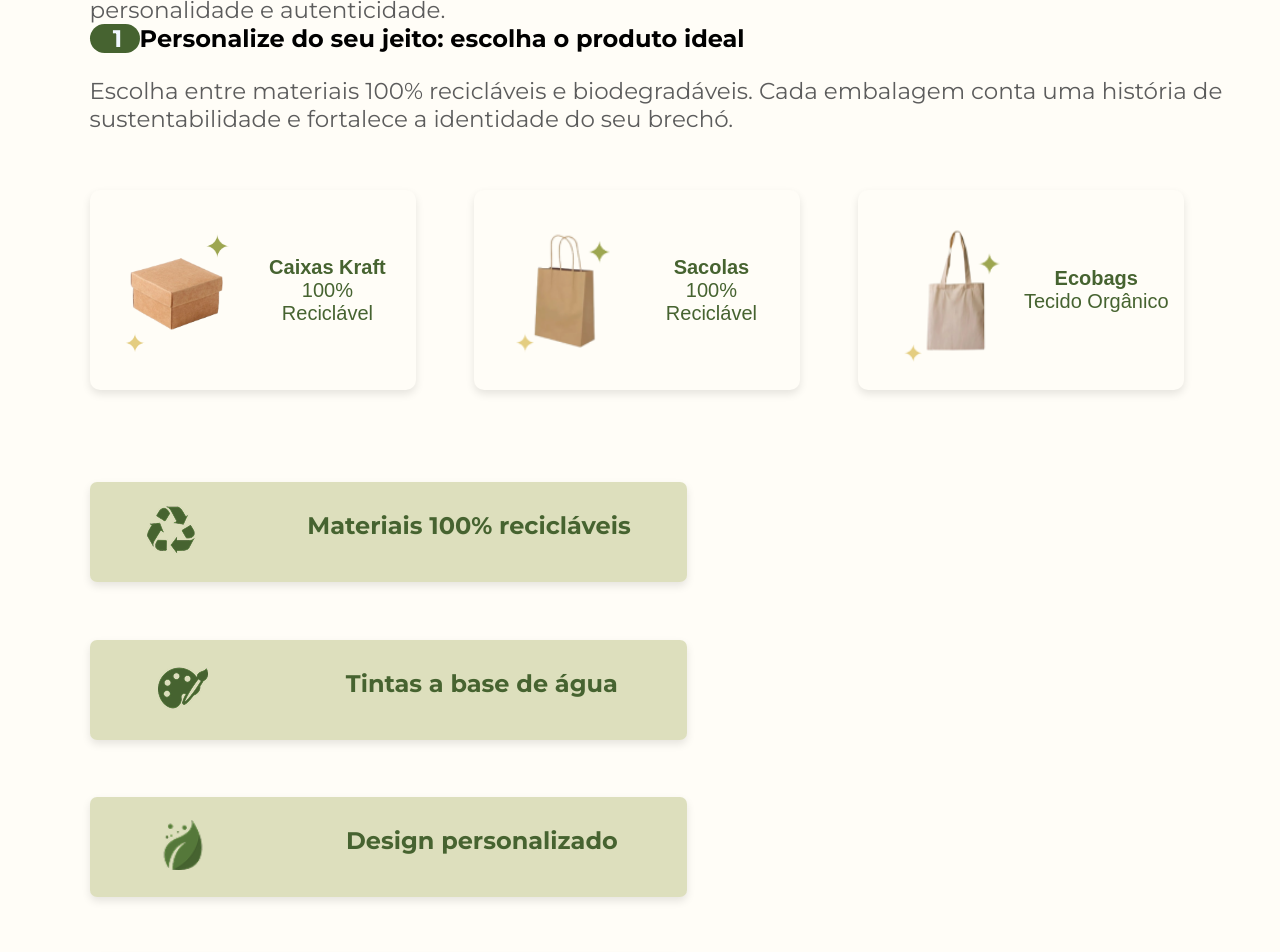
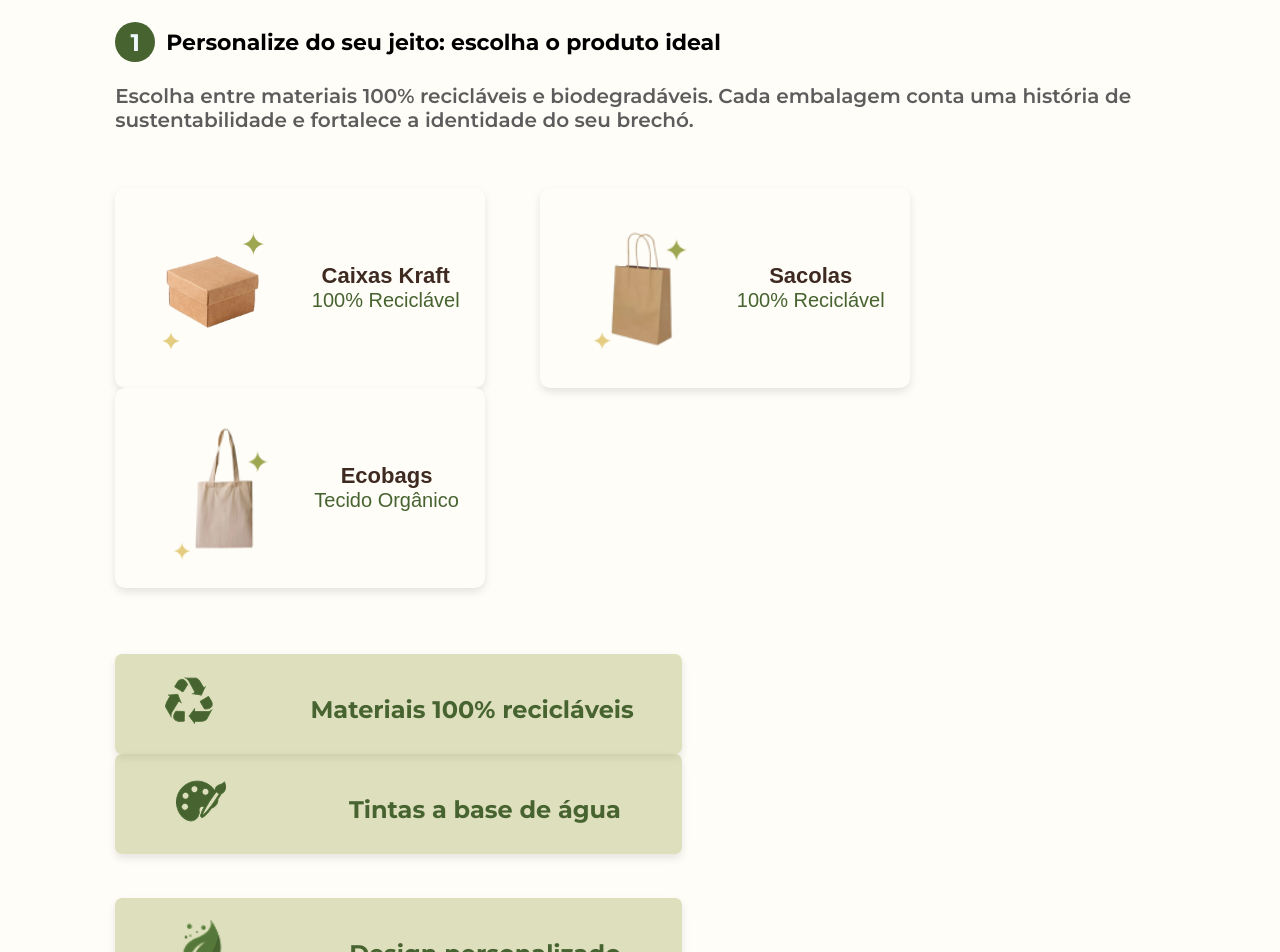
Before and after one commit to nicholas-sc-08/Projeto-SA-4a-Modulo-SENAI-Front-End, a Next.js app: page /escolha_de_personalizacao_produtos in a window 1280 px wide. Shown: the part 480-1432 px from the top of the page. Built offline with nearby package versions, Linux system fonts and the light colour scheme; no server answers.

Commit message:
refactor: melhoria no css

```diff
--- a/src/app/escolha_de_personalizacao_produtos/page.jsx
+++ b/src/app/escolha_de_personalizacao_produtos/page.jsx
@@ -1,4 +1,5 @@
 'use client'
+
 
 import React from 'react'
 import Footer from '@/components/footer/Footer'
@@ -6,17 +7,11 @@ import Header from '@/components/header/Header'
 import styles from "@/app/escolha_de_personalizacao_produtos/page.module.css"
 import { AnimatePresence, motion } from 'framer-motion'
 import { useGlobalContext } from '@/context/GlobalContext'
-import { useRouter } from 'next/navigation'
+
 
 export default function Page() {
-  const router = useRouter()
   const { tipo_de_header } = useGlobalContext()
-  const { produto_selecionado, set_produto_selecionado } = useGlobalContext();
 
-  const handleSelecaoProduto = (tipoProduto) => {
-    set_produto_selecionado(tipoProduto)
-    router.push('/visualizacao_produtos_personalizados')
-  }
 
   return (
     <AnimatePresence>
@@ -28,8 +23,9 @@ export default function Page() {
       >
         <Header tipo={tipo_de_header} />
 
+
         <main className={styles["container-da-pagina"]}>
-          <section className={styles["intro-section"]}>
+          <section className={styles["intro-titulo-e-texto"]}>
             <h2 className={styles["intro-titulo"]}>
               Cuide do planeta com nossas embalagens personalizadas
             </h2>
@@ -47,6 +43,7 @@ export default function Page() {
             </p>
           </section>
 
+
           <section className={styles["container-opcoes"]}>
             <div className={styles["container-titulo-passo1"]}>
             <h2 className={styles["passo1-bolinha"]}>1</h2>
@@ -61,31 +58,36 @@ export default function Page() {
             </p>
           </section>
 
+
           <section className={styles["container-produtos"]}>
-            <button className={styles["card-produtos"]} onClick={() => handleSelecaoProduto('caixa')}>
+            <button className={styles["card-produtos"]}>
               <img src="./img/caixaKraft-estrelinhas.png" alt="Caixa Kraft" className={styles["produto-imagem"]} />
               <div className={styles["descricao-container"]}>
-                <h3 className={styles["descricao-produto"]}>Caixas Kraft</h3>
+              <h3 className={styles["descricao-produto-titulo"]}>Caixas Kraft</h3>
               <p className={styles["descricao-produto"]}>100% Reciclável</p>
               </div>
             </button>
 
-            <button className={styles["card-produtos"]} onClick={() => handleSelecaoProduto('sacola')}>
+
+            <button className={styles["card-produtos"]}>
               <img src="./img/sacolaKraft.png" alt="Sacola" className={styles["produto-imagem"]} />
               <div className={styles["descricao-container"]}>
-                <h3 className={styles["descricao-produto"]}>Sacolas</h3>
+              <h3 className={styles["descricao-produto-titulo"]}>Sacolas</h3>
               <p className={styles["descricao-produto"]}>100% Reciclável</p>
               </div>
             </button>
 
-            <button className={styles["card-produtos"]} onClick={() => handleSelecaoProduto('ecobag')}>
+
+            <button className={styles["card-produtos"]}>
               <img src="./img/ecoBags.png" alt="Ecobag" className={styles["produto-imagem"]} />
               <div className={styles["descricao-container"]}>
-                <h3 className={styles["descricao-produto"]}>Ecobags</h3>
+              <h3 className={styles["descricao-produto-titulo"]}>Ecobags</h3>
               <p className={styles["descricao-produto"]}>Tecido Orgânico</p>
               </div>
             </button>
           </section>
+
+
 
 
           <section className={styles["container-caracteristicas"]}>
@@ -108,6 +110,7 @@ export default function Page() {
           </section>
         </main>
 
+
         <Footer />
       </motion.div>
     </AnimatePresence>
--- a/src/app/escolha_de_personalizacao_produtos/page.module.css
+++ b/src/app/escolha_de_personalizacao_produtos/page.module.css
@@ -1,71 +1,68 @@
-.container-da-pagina{
+.container-da-pagina {
     font-family: var(--tipografia_primaria);
-    margin-top: 55px;
-    margin-left: 7%;
-    width: 90%;
+    padding-top: 55px;
+    margin-inline: 9%;
+    width: 86%;
 }
 
-.intro-titulo{
+.intro-titulo {
     color: var(--cor_seis);
-    font-size: 23px;
-    letter-spacing: 3px;
+    font-size: 25px;
 }
 
-.linha-divisao{
-    color: rgba(245, 245, 220, 0.708)88, 188, 188;
-    margin-top: 10px;
+.linha-divisao {
+    width: 95%;
+    background-color: rgba(252, 252, 239, 0.966);
+    margin-top: 15px;
 }
 
-.intro-texto, .intro-pergunta{
-    margin-top: 2%;
-    font-size: 23px;
+.intro-texto,
+.intro-pergunta,
+.descricao-opcoes {
+    font-weight: 600;
+    padding-top: 2%;
+    font-size: 20px;
     color: var(--cor_dez);
+    width: 95%;
 }
 
-.container-opcoes{
-
-
-
-
+.container-titulo-passo1 {
+    display: flex;
+    align-items: center;
+    justify-content: flex-start;
+    gap: 1%;
+    padding-top: 2%;
+    text-align: center;
 }
 
-.container-titulo-passo1{
+.passo1-bolinha {
+    width: 40px;
+    height: 40px;
+    background-color: var(--cor_um);
+    border-radius: 50%;
+    color: aliceblue;
     display: flex;
+    align-items: center;
+    justify-content: center;
 }
 
-.titulo-e-bolinha{
-    display: flex;
-    align-items: center;
-
+.passo1-titulo {
+    font-size: 22px;
 }
 
-.passo1-bolinha{
-    width: 50px;
-    height: 50%;
-    background-color: var(--cor_um);
-    border-radius: 19px;
-    color: aliceblue;
-    padding-left: 2%;
-}
-
-.descricao-opcoes{
-    margin-top: 2%;
-    font-size: 23px;
-    color: var(--cor_dez);
-}
-
-.container-produtos{
+.container-produtos {
     display: flex;
+    flex-wrap: wrap;
+    gap: 5%;
+    padding-top: 5%;
 }
 
 .card-produtos {
     border: none;
     background-color: var(--cor_quatro);
     border-radius: 10px;
-    width: 390px;
+    width: 370px;
     height: 200px;
-    margin-right: 5%;
-    margin-top: 5%;
     display: flex;
     align-items: center;
     justify-content: space-around;
@@ -82,56 +79,74 @@
 .produto-imagem {
     width: 150px;
     height: 150px;
-    object-fit: contain; /* mantém a proporção da imagem */
+    object-fit: contain;
 }
 
-.descricao-container{
+.descricao-container {
     display: flex;
     flex-direction: column;
     align-items: center;
     justify-content: center;
-
+    gap: 0.5%;
 }
 
 .descricao-produto {
     font-size: 20px;
     color: var(--cor_um);
     text-align: center;
-
 }
 
-.container-caracteristicas{
+.descricao-produto-titulo {
+    font-size: 22px;
+    color: var(--cor_seis);
+    font-weight: 700;
+}
+
+.container-caracteristicas {
     display: flex;
     flex-wrap: wrap;
-    margin-top: 3%;
+    gap: 5% 8%;
+    padding-top: 6%;
     padding-bottom: 5%;
-
 }
 
-.card-caracteristicas, .card-caracteristicas2 {
+.card-caracteristicas{
     border-radius: 7px;
     background-color: var(--cor_dois_v_dois);
-    width: 597px;
+    width: 567px;
     height: 100px;
-    margin-right: 8%;
-    margin-top: 5%;
     display: flex;
+    align-items: center;
+    justify-content: space-around;
     text-align: center;
-    justify-content: space-around;
-    padding-top: 2%;
+    padding-top: 0.5%;
     box-shadow: 0 4px 8px rgba(0, 0, 0, 0.1);
     transition: transform 0.3s, box-shadow 0.3s;
 }
 
-.titulo-caracteristica{
-    margin-top: 1%;
+.card-caracteristicas2{
+    border-radius: 7px;
+    background-color: var(--cor_dois_v_dois);
+    width: 567px;
+    height: 100px;
+    display: flex;
+    align-items: center;
+    justify-content: space-around;
+    text-align: center;
+    padding-top: 0.5%;
+    margin-top: 4%;
+    box-shadow: 0 4px 8px rgba(0, 0, 0, 0.1);
+    transition: transform 0.3s, box-shadow 0.3s;
+}
+
+.titulo-caracteristica {
+    padding-top: 1%;
     font-size: 24px;
     color: var(--cor_um);
 }
 
-.icon-caracteristicas{
-    margin-bottom: 10%;
+.icon-caracteristicas {
     width: 50px;
     height: 50px;
-
+    transform: translateY(-10%);
 }
```
Also changed, not shown: 1 other file (tests, documents, lock files or other folders). Lines whose indentation alone changed are shown as unchanged.
